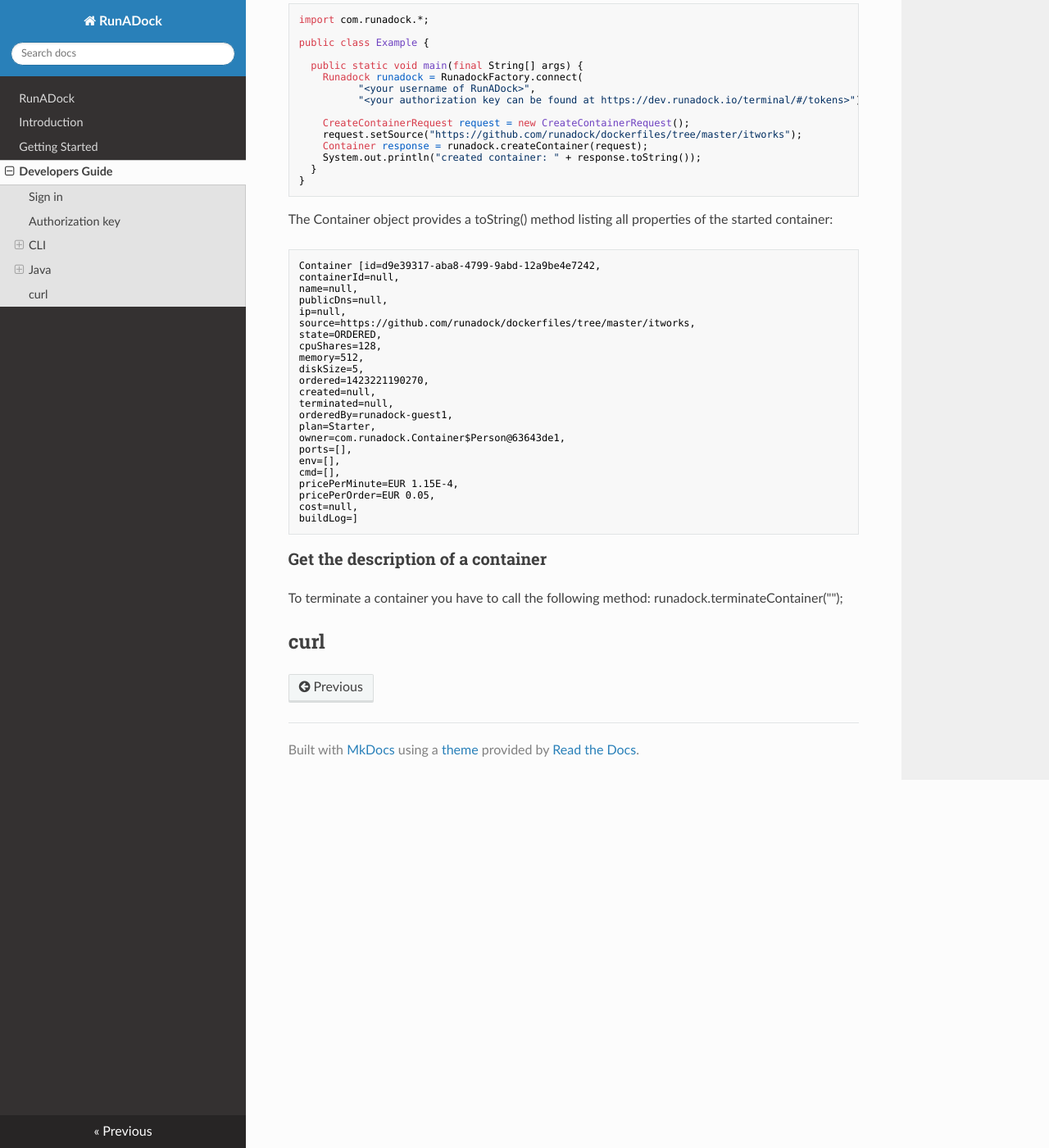
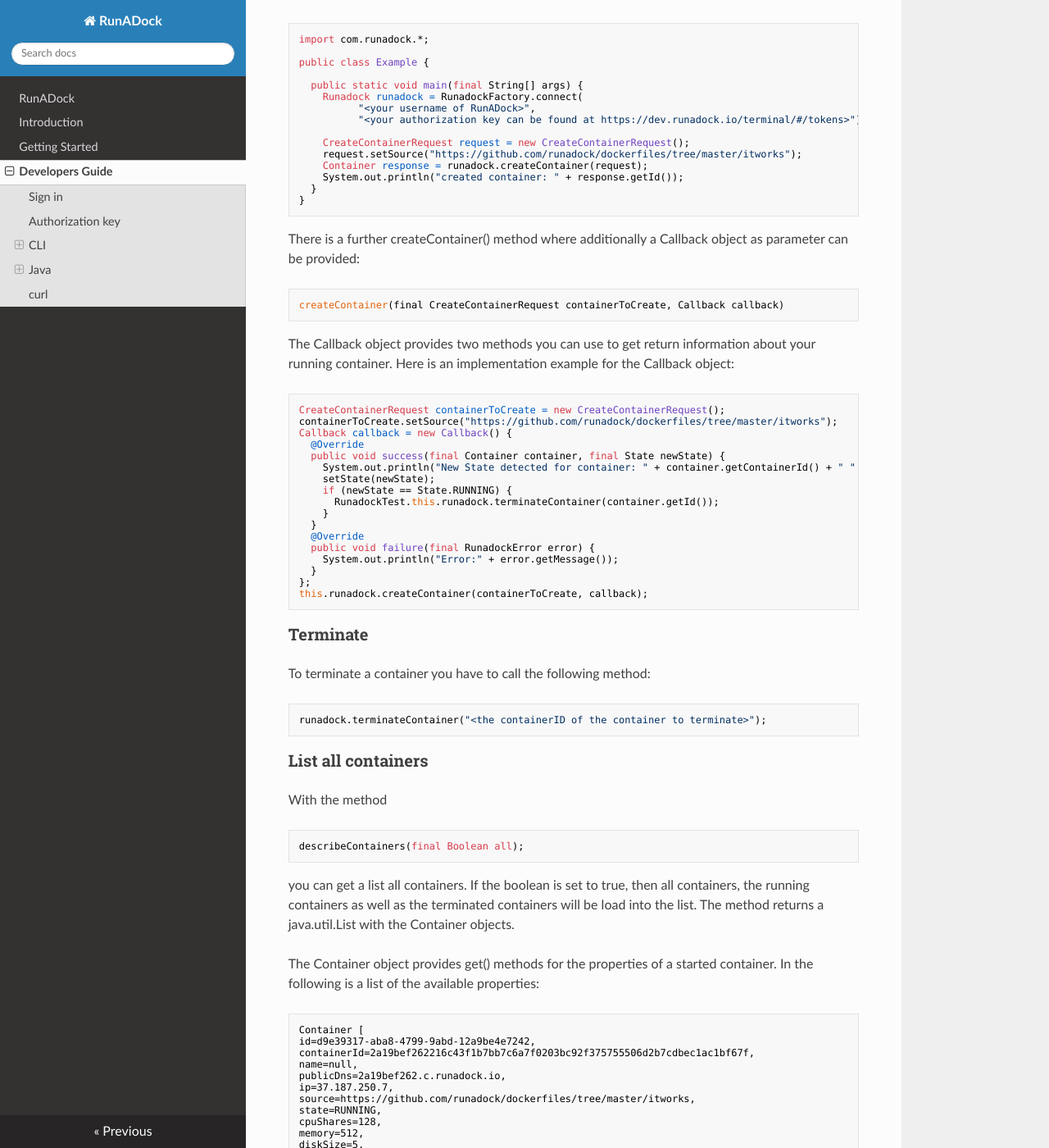
Before and after one commit to runadock/docs, an MkDocs documentation site: the page built from docs/DevelopersGuide.md, in a window 1280 px wide and 1400 px high, scrolled down 3596 px. Shown: the whole window at 82% size. Built offline with MkDocs 1.6.1, drawn with Linux system fonts in a browser that asks for light colours; nearby versions of some CDN libraries; old or Windows-style settings are respelled for this version of MkDocs; some of the changed text lies outside the part shown.

Commit message:
Update DevelopersGuide.md

```diff
--- a/docs/DevelopersGuide.md
+++ b/docs/DevelopersGuide.md
@@ -170,40 +170,81 @@ To manage containers using Java you first have to get the sources from our githu
         CreateContainerRequest request = new CreateContainerRequest();
         request.setSource("https://github.com/runadock/dockerfiles/tree/master/itworks");
         Container response = runadock.createContainer(request);
-        System.out.println("created container: " + response.toString());
+        System.out.println("created container: " + response.getId());
       }
     }
 
-The Container object provides a toString() method listing all properties of the started container:
+There is a further createContainer() method where additionally a Callback object as parameter can be provided:
 
-    Container [id=d9e39317-aba8-4799-9abd-12a9be4e7242,
-    containerId=null,
+    createContainer(final CreateContainerRequest containerToCreate, Callback callback)
+
+The Callback object provides two methods you can use to get return information about your running container. Here is an implementation example for the Callback object:
+
+    CreateContainerRequest containerToCreate = new CreateContainerRequest();
+    containerToCreate.setSource("https://github.com/runadock/dockerfiles/tree/master/itworks");
+    Callback callback = new Callback() {
+      @Override
+      public void success(final Container container, final State newState) {
+        System.out.println("New State detected for container: " + container.getContainerId() + " " + newState);
+        setState(newState);
+        if (newState == State.RUNNING) {
+          RunadockTest.this.runadock.terminateContainer(container.getId());
+        }
+      }
+      @Override
+      public void failure(final RunadockError error) {
+        System.out.println("Error:" + error.getMessage());
+      }
+    };
+    this.runadock.createContainer(containerToCreate, callback);
+
+
+### Terminate
+
+To terminate a container you have to call the following method:
+
+    runadock.terminateContainer("<the containerID of the container to terminate>");
+
+### List all containers
+
+With the method
+
+    describeContainers(final Boolean all);
+
+you can get a list all containers. If the boolean is set to true, then all containers, the running containers as well as the terminated containers will be load into the list. The method returns a java.util.List with the Container objects.
+
+The Container object provides get() methods for the properties of a started container. In the following is a list of the available properties:
+
+    Container [
+    id=d9e39317-aba8-4799-9abd-12a9be4e7242,
+    containerId=2a19bef262216c43f1b7bb7c6a7f0203bc92f375755506d2b7cdbec1ac1bf67f,
     name=null,
-    publicDns=null,
-    ip=null,
+    publicDns=2a19bef262.c.runadock.io,
+    ip=37.187.250.7,
     source=https://github.com/runadock/dockerfiles/tree/master/itworks,
-    state=ORDERED,
+    state=RUNNING,
     cpuShares=128,
     memory=512,
     diskSize=5,
     ordered=1423221190270,
-    created=null,
+    created=1423221192259,
     terminated=null,
-    orderedBy=runadock-guest1,
+    orderedBy=username,
     plan=Starter,
-    owner=com.runadock.Container$Person@63643de1,
-    ports=[],
+    owner=com.runadock.Container$Person@3c22ed04,
+    ports=[com.runadock.Container$Port@18f6c074, com.runadock.Container$Port@6fd50c79],
     env=[],
     cmd=[],
     pricePerMinute=EUR 1.15E-4,
     pricePerOrder=EUR 0.05,
-    cost=null,
-    buildLog=]
-
-### Get the description of a container
-
-To terminate a container you have to call the following method:
-    runadock.terminateContainer("<the containerID of the container to terminate>");
+    cost=EUR 0.002875,
+    buildLog=Step 0 : FROM nginx
+      ---> e46b3488b010
+      Step 1 : COPY src /usr/share/nginx/html
+      ---> Using cache
+      ---> 7615793e4928
+      Successfully built 7615793e4928
+    ]
 
 curl
 ----
```
Also changed, not shown: other parts of docs/DevelopersGuide.md (+2 -2 lines).
